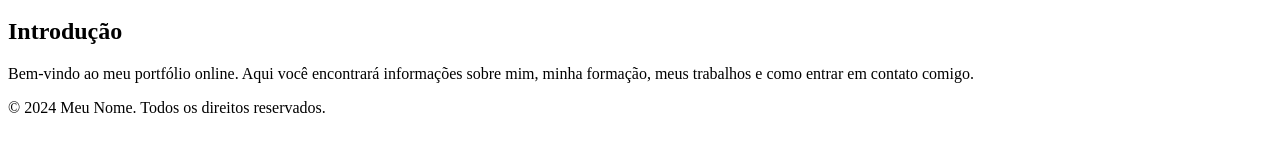
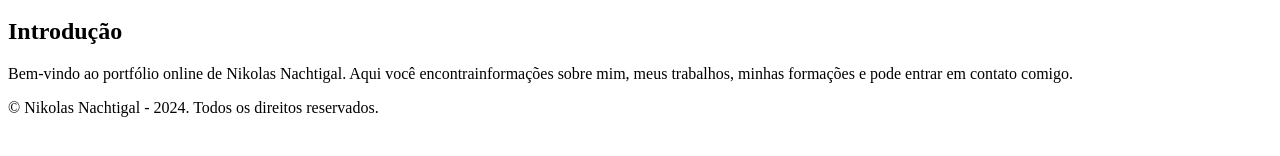
Before and after one commit to niknachtigal/Curriculo, a plain HTML site: page index.html in a window 1280 px wide. Shown: the part 154-310 px from the top of the page. Drawn offline with Linux system fonts and the light colour scheme.

Commit message:
Add files via upload

```diff
--- a/index.html
+++ b/index.html
@@ -1,16 +1,17 @@
 <!DOCTYPE html>
 <html lang="pt-BR">
 <head>
-    <meta charset="UTF-8">
-    <meta name="viewport" content="width=device-width, initial-scale=1.0">
-    <title>Meu Portfólio</title>
-    <link rel="stylesheet" href="estilo.css">
+    <meta charset="UTF-8"> <!-- Define a codificação de caracteres -->
+    <meta name="viewport" content="width=device-width, initial-scale=1.0"> <!-- Configura a visualização para dispositivos móveis -->
+    <title>Meu Portfólio</title> <!-- Título da página -->
+    <link rel="stylesheet" href="estilo.css"> <!-- Link para o arquivo CSS -->
 </head>
 <body>
     <header>
-        <h1>Bem-vindo ao meu Portfólio</h1>
+        <h1>Bem-vindo ao meu Portfólio</h1> <!-- Cabeçalho principal -->
         <nav>
             <ul>
+                <!-- Menu de navegação -->
                 <li><a href="sobre.html">Sobre mim</a></li>
                 <li><a href="formacao.html">Formação</a></li>
                 <li><a href="portfolio.html">Portfólio</a></li>
@@ -20,10 +21,10 @@
     </header>
     <main>
         <h2>Introdução</h2>
-        <p>Bem-vindo ao meu portfólio online. Aqui você encontrará informações sobre mim, minha formação, meus trabalhos e como entrar em contato comigo.</p>
+        <p>Bem-vindo ao portfólio online de Nikolas Nachtigal. Aqui você encontrainformações sobre mim, meus trabalhos, minhas formações e pode entrar em contato comigo.</p> <!-- Texto de introdução -->
     </main>
     <footer>
-        <p>&copy; 2024 Meu Nome. Todos os direitos reservados.</p>
+        <p>&copy; Nikolas Nachtigal - 2024. Todos os direitos reservados.</p> <!-- Rodapé -->
     </footer>
 </body>
 </html>
```
